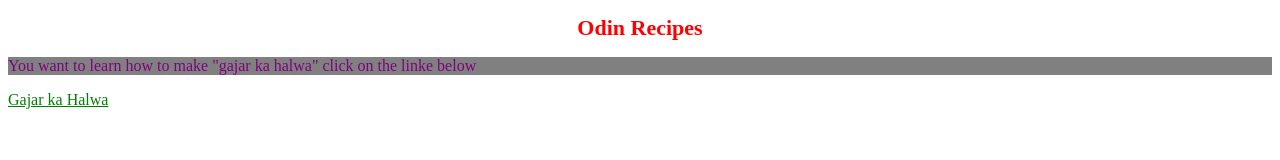
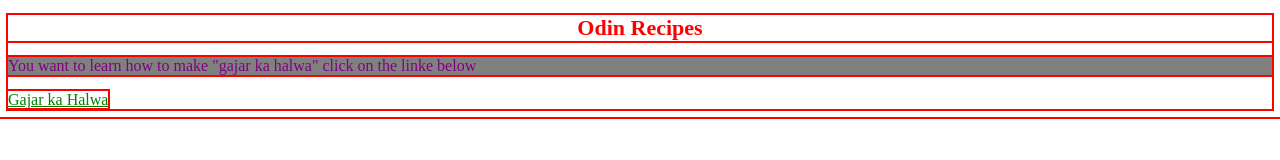
Before and after one commit to Anugrah420/projectRecipes, a plain HTML site: page index.html in a window 1280 px wide. Drawn offline with Linux system fonts and the light colour scheme.

Commit message:
minor update

```diff
--- a/style.css
+++ b/style.css
@@ -1,4 +1,5 @@
   * {
+    outline: 2px solid red;
     color: purple;
   }
 
@@ -20,3 +21,5 @@
   }
   /* descendant combinator */
   /* typography basics and text-align */
+  /* the box model */
+  /* block vs inline */
```
